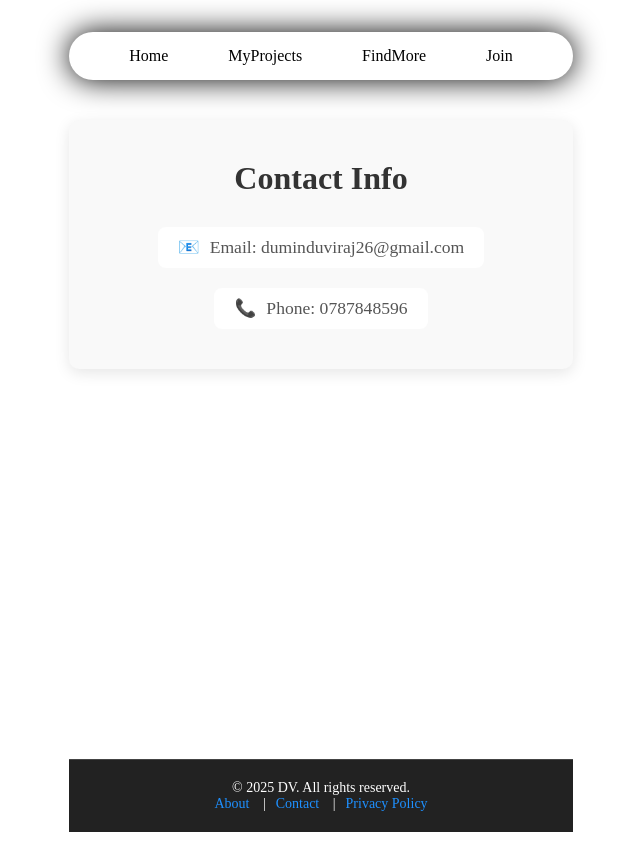
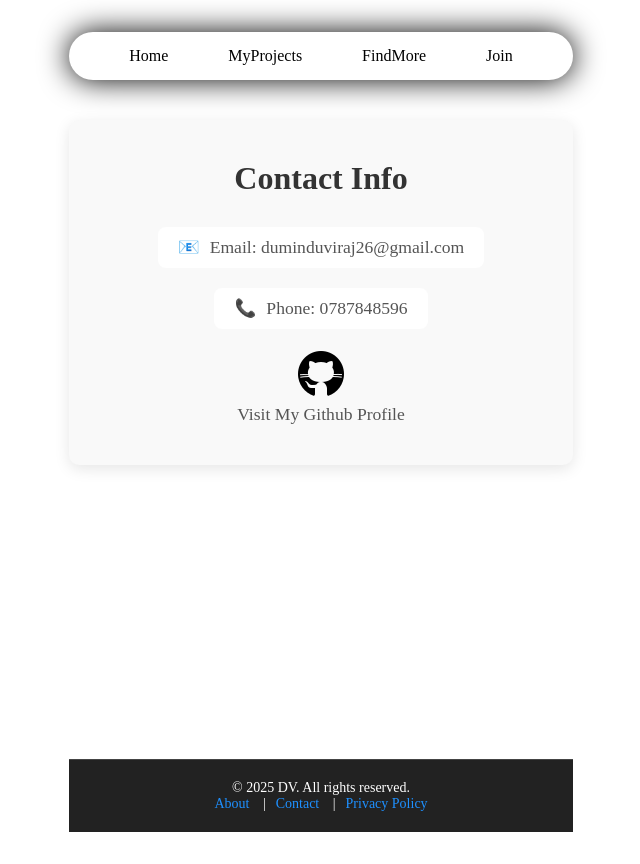
Before and after one commit to dumindu00/blog2f, a React (Vite) app: page /join in a window 1280 px wide. Shown: the whole page, without its empty margins (319-959 px from the left). Built offline with nearby package versions, Linux system fonts and the light colour scheme.

Commit message:
adding features

```diff
--- a/src/components/Footer.jsx
+++ b/src/components/Footer.jsx
@@ -9,7 +9,7 @@ const Footer = () => {
       <div>
         <a href="/about">About</a> |
         {/* <a href="/contact">Contact</a> | */}
-        <Link to="/contact">Contact</Link> |
+        <Link to="/join">Contact</Link> |
         <a href="/privacy">Privacy Policy</a>
       </div>
     </footer>
--- a/src/pages/Contact.jsx
+++ b/src/pages/Contact.jsx
@@ -14,6 +14,7 @@ const Contact = () => {
       <div>
         Contact No: 045050505
         Email: jonedoe@gmail.com
+        Github: https://github.com/dumindu00
       </div>
       </div>
     </div>
--- a/src/pages/Join.jsx
+++ b/src/pages/Join.jsx
@@ -58,7 +58,25 @@ const Join = () => {
        onMouseLeave={e => e.currentTarget.style.backgroundColor = "#fff"}
     >
       📞 <span>Phone: 0787848596</span>
+
     </p>
+
+          <p style={{
+            display: "inline-block",
+            justifyContent: "flex-start"
+          }}>
+                <span>
+
+                  <a href="https://github.com/dumindu00">
+
+                  <img src="/public/github.png" alt="" />
+
+                      <p>Visit My Github Profile</p>
+
+                    </a>
+
+                  </span>
+          </p>
   </div>
 </section>
 
```
Also changed, not shown: public/github.png (added).
